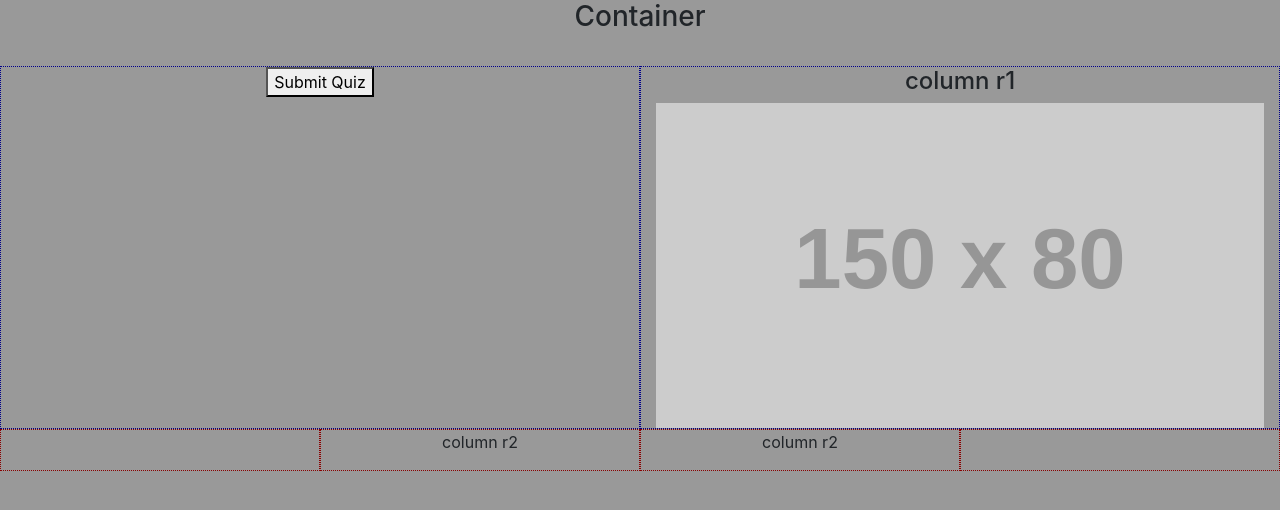
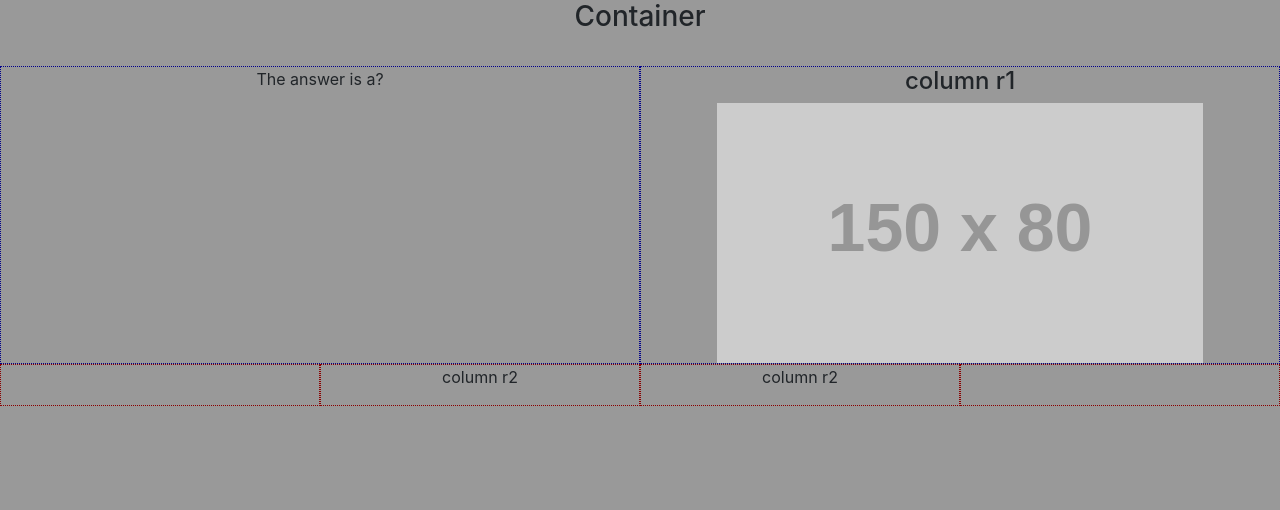
Before and after one commit to thmiv/TriviaGame, a plain HTML site: page index.html in a window 1280 px wide. Drawn offline with nearby package versions, Linux system fonts and the light colour scheme; placeholder pictures from the web are drawn by us.

Commit message:
displays qustion

```diff
--- a/assets/javascript/app.js
+++ b/assets/javascript/app.js
@@ -1,45 +1,71 @@
 // trivia game
 var myQuestions = [
     {
-      question: "Who is the cutest?",
+      question: "The answer is a?",
       answers: {
-        a: "Rapty",
-        b: "Poby",
-        c: "Waluigi"
+        a: "aaa",
+        b: "bbb",
+        c: "ccc"
       },
       correctAnswer: "a"
     },
     {
-      question: "What is the best site ever created?",
-      answers: {
-        a: "google",
-        b: "youtube",
-        c: "netflix"
-      },
+      question: "The answer is c?",
+      answers: [
+        "aaaa",
+        "bbbb",
+        "cccc"
+      ],
       correctAnswer: "c"
     },
     {
-      question: "Where is Waldo really?",
+      question: "The answer is d?",
       answers: {
-        a: "Antarctica",
-        b: "Exploring the Pacific Ocean",
-        c: "Sitting in a tree",
-        d: "Minding his own business, so stop asking"
+        a: "aaaaa",
+        b: "bbbbb",
+        c: "ccccc",
+        d: "ddddd"
       },
       correctAnswer: "d"
     }
   ];
 
-var quizContainer = document.getElementById('quiz');
-var resultsContainer = document.getElementById('results');
-var submitButton = document.getElementById('submit');
+var quizContainer = $("#quiz");
+var resultsContainer = $("#results");
+var index = 0;
+var quizEnd;
 
-function buildQuiz(){}
+function createQuiz() {
+   if (index < myQuestions.length) {
+     quizEnd = false;
+   } else {
+     quizEnd = true;
+   }
+   if (quizEnd === false) {
+      quizContainer.append(myQuestions[index].question);
+      renderButtons();
+      index++;
+   }
+}
 
-function showResults(){}
+function showResults() {
+// will show the answer
+}
+
+function renderButtons() {
+  $("#buttons-view").empty();
+  for (var i = 0; i < myQuestions.length; i++) {
+    var btn = $("<button>");
+    btn.addClass("quiz-btn");
+
+    btn.attr("data-name", myQuestions[i].answers[j]);
+    btn.text(myQuestions[i].answers);
+    $("#buttons-view").append(btn);
+  }
+}
 
 // display quiz right away
-buildQuiz();
+createQuiz();
 
 // on submit, show results
-submitButton.addEventListener('click', showResults);
+//submitButton.addEventListener('click', showResults);
--- a/index.html
+++ b/index.html
@@ -15,14 +15,14 @@
         <div class="row">
           <div class="col-md-6">
             <div id="quiz"></div>
-            <button id="submit">Submit Quiz</button>
+            <div id="buttons-view"></div>
             <div id="results"></div>
 
           </div>
           <div class="col-md-6">
             <h4>column r1 </h4>
             <div id="currentWord"></div>
-            <img src="https://placehold.it/150x80?text=IMAGE" class="img-responsive" style="width:100%" alt="Image">
+            <img src="https://placehold.it/150x80?text=IMAGE" class="img-responsive" style="width:80%" alt="Image">
           </div>
         </div>
         <div class="row">
@@ -40,6 +40,6 @@
       </div>
 
     <script src="https://code.jquery.com/jquery-3.3.1.min.js" integrity="sha256-FgpCb/KJQlLNfOu91ta32o/NMZxltwRo8QtmkMRdAu8=" crossorigin="anonymous"></script>
-    <script src="assets/javascript/game.js" type="text/javascript"></script>
+    <script src="assets/javascript/app.js" type="text/javascript"></script>
 </body>
 </html>
```
